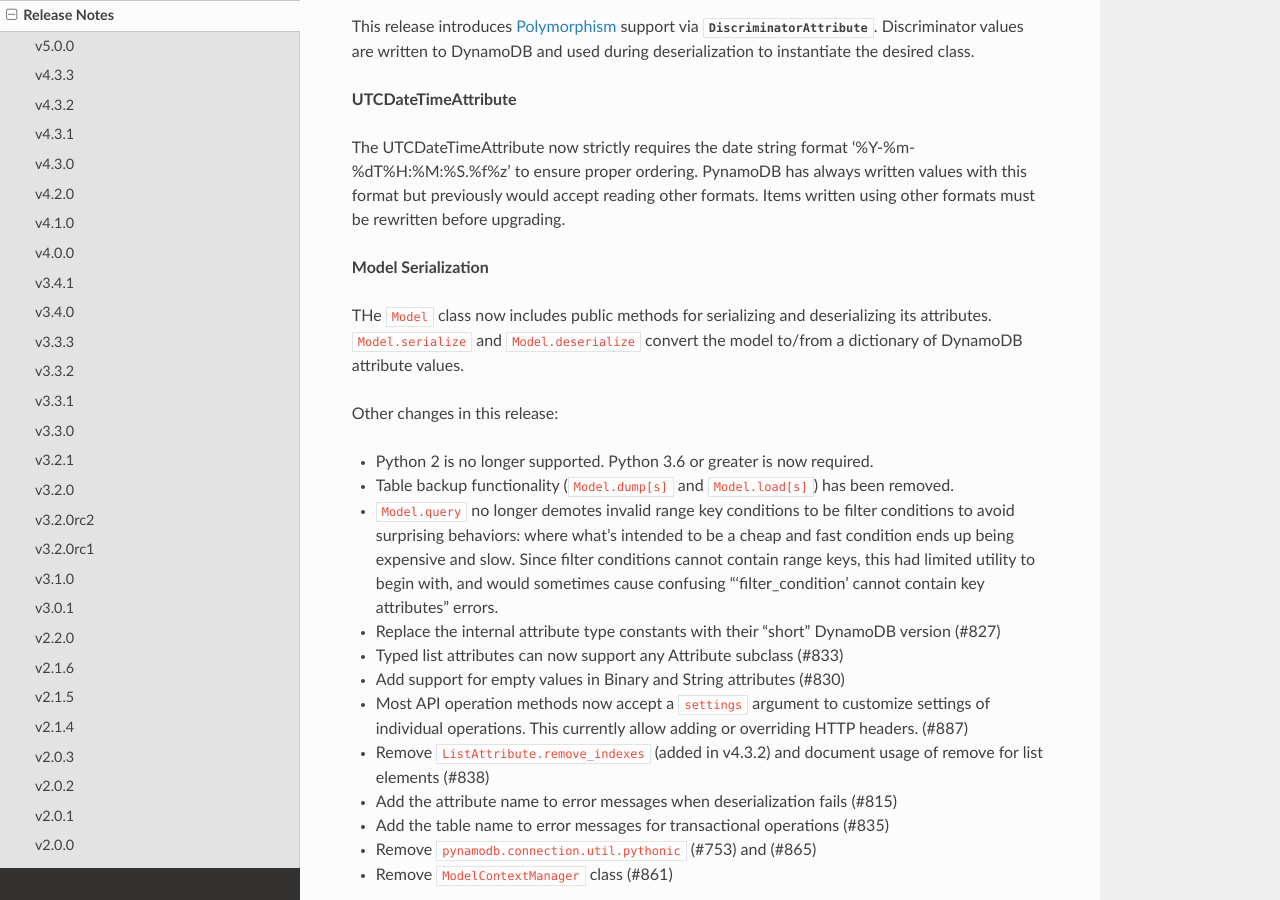
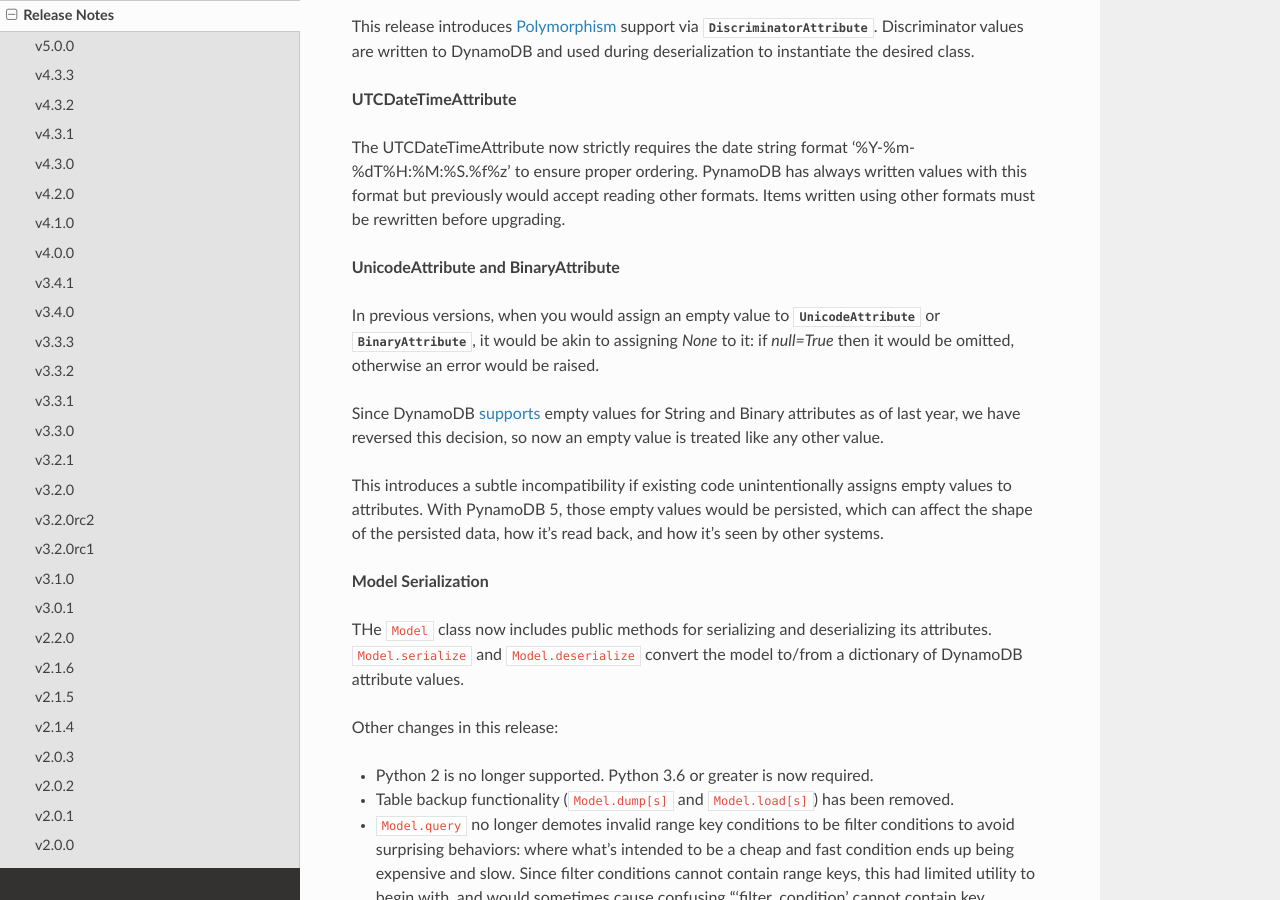
Before and after one commit to pynamodb/PynamoDB, a Sphinx documentation site: the page built from docs/release_notes.rst, in a window 1280 px wide and 900 px high, scrolled down 345 px. Built offline with Sphinx 7.4.7 and the Read the Docs theme 2.0.0, drawn with Linux system fonts in a browser that asks for light colours.

Commit message:
release notes: compat notice about empty values

```diff
--- a/docs/release_notes.rst
+++ b/docs/release_notes.rst
@@ -18,6 +18,17 @@ Discriminator values are written to DynamoDB and used during deserialization to
 The UTCDateTimeAttribute now strictly requires the date string format '%Y-%m-%dT%H:%M:%S.%f%z' to ensure proper ordering.
 PynamoDB has always written values with this format but previously would accept reading other formats.
 Items written using other formats must be rewritten before upgrading.
+
+**UnicodeAttribute and BinaryAttribute**
+
+In previous versions, when you would assign an empty value to :py:class:`UnicodeAttribute <pynamodb.attributes.UnicodeAttribute>` or :py:class:`BinaryAttribute <pynamodb.attributes.BinaryAttribute>`, it would be akin to assigning `None` to it: if `null=True` then it would be omitted, otherwise an error would be raised.
+
+Since DynamoDB `supports <https://aws.amazon.com/about-aws/whats-new/2020/05/amazon-dynamodb-now-supports-empty-values-for-non-key-string-and-binary-attributes-in-dynamodb-tables/>`_ empty values for String and Binary attributes as of last year, we have reversed this decision, so now an empty
+value is treated like any other value.
+
+This introduces a subtle incompatibility if existing code unintentionally assigns empty values to attributes.
+With PynamoDB 5, those empty values would be persisted, which can affect the shape of the persisted data,
+how it's read back, and how it's seen by other systems.
 
 **Model Serialization**
 
```
